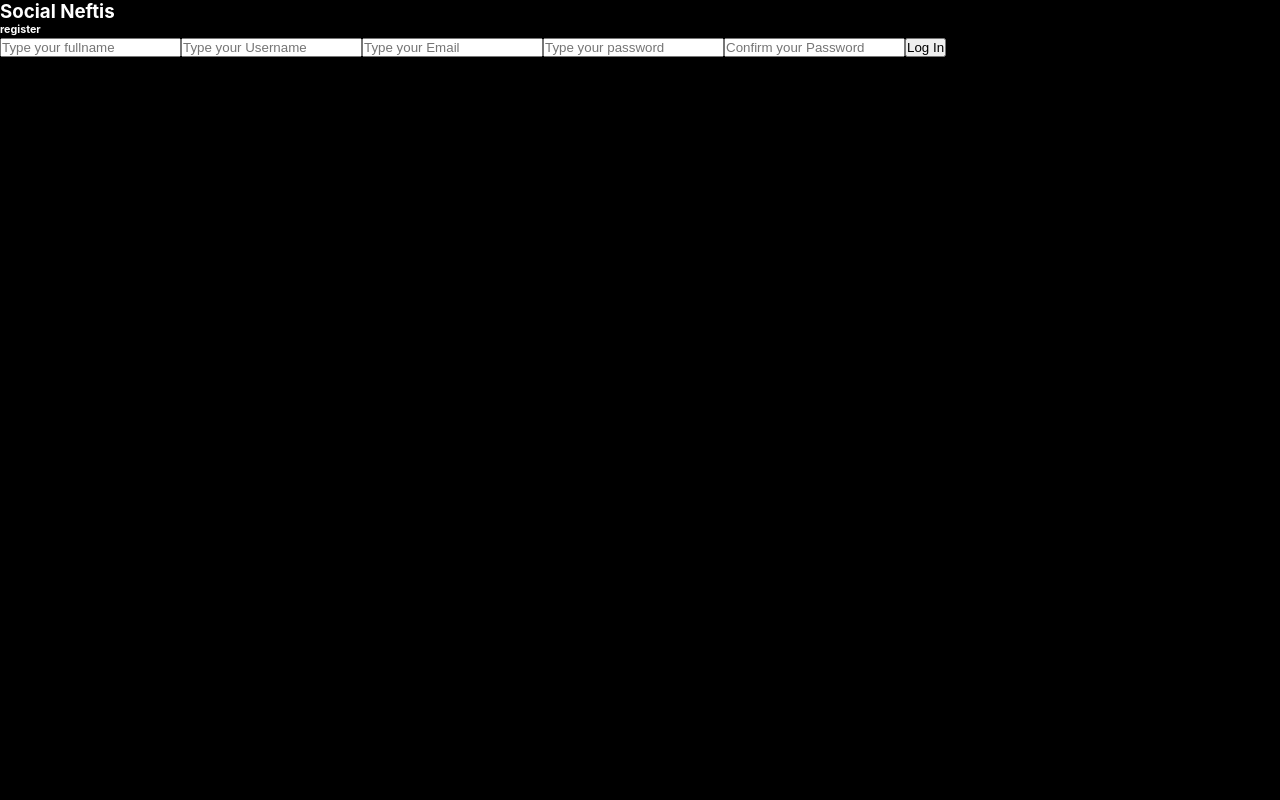
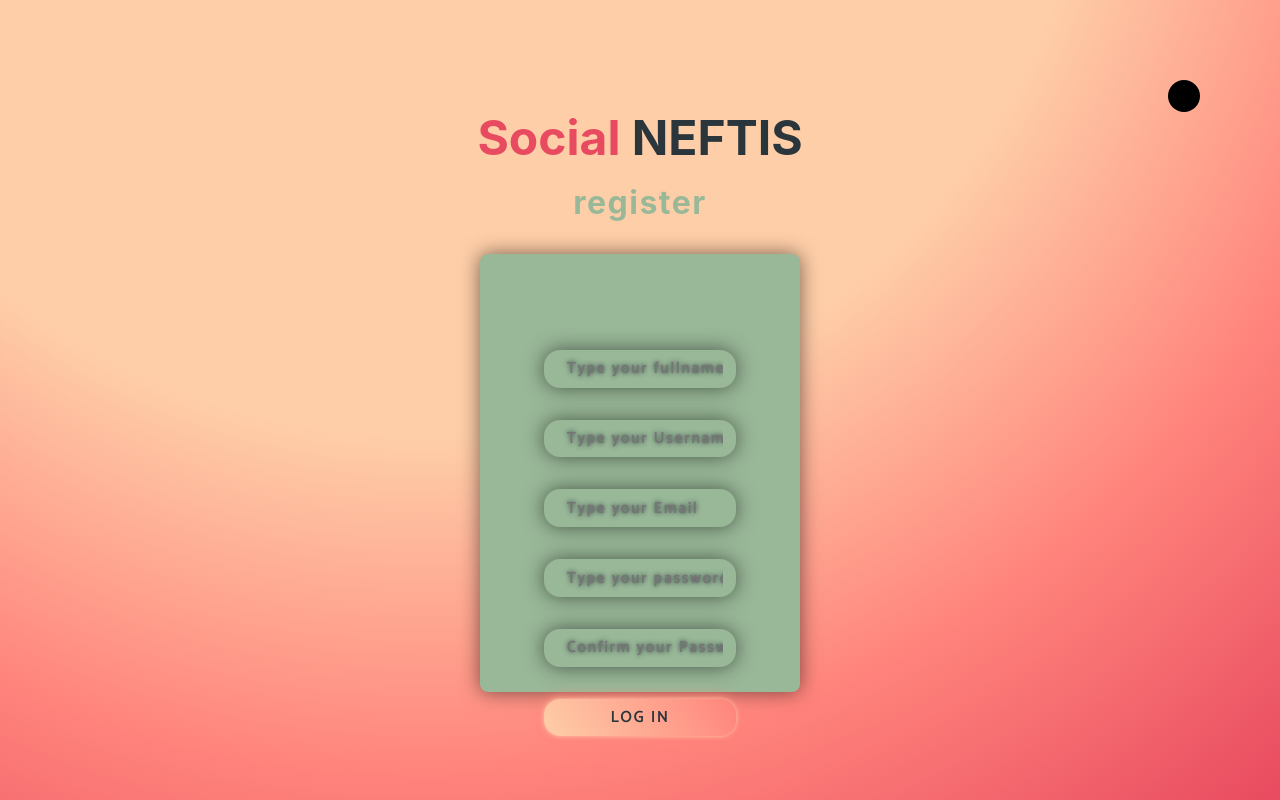
Before and after one commit to ElideZavala/RedSocial-Neftis, a React app in the folder neftis/: page /register in a window 1280 px wide. Built offline with nearby package versions, Linux system fonts and the light colour scheme.

Commit message:
register style

```diff
--- a/neftis/src/App.js
+++ b/neftis/src/App.js
@@ -9,7 +9,7 @@ import NotFound from './pages/NotFound';
 
 function App() {
   return (
-    <div className="App light">
+    <div className="App light"> {/* Colocar el thema Dark o light*/}
       <Router>
         <Switch>
           {/* // Nombre de la ruta se llamada register. */}
--- a/neftis/src/pages/Login.js
+++ b/neftis/src/pages/Login.js
@@ -5,7 +5,7 @@ const Login = () => {
 	const [password, setPassword] = useState('')
 
   return (
-    <div className="login dark"> {/* Colocar el thema Dark */}
+    <div className="login">
 		<div className="login__theme"></div>
       <h3 className="login__header">Social <span>Neftis</span></h3>
 		<h6 className="login__subheader">Login</h6>
--- a/neftis/src/pages/Register.js
+++ b/neftis/src/pages/Register.js
@@ -8,28 +8,28 @@ const Register = () => {
 	const [confirmPassword, setConfirmPassword] = useState('')
 
   return (
-	<div className="register dark"> {/* Colocar el thema Dark */}
+	<div className="register "> {/* Colocar el thema Dark */}
 	<div className="register__theme"></div>
 	<h3 className="register__header">Social <span>Neftis</span></h3>
 	<h6 className="register__subheader">register</h6>
 	<div className="register__data">
 		<form className="register__data--form">
 			<input
-				className="register__data--form__email"
+				className="register__data--form__fullname"
 				type="text"
 				value={fullname}
 				onChange={(e)=> setFullname(e.target.fullname)}
 				placeholder="Type your fullname">
 			</input>
 			<input
-				className="register__data--form__password"
+				className="register__data--form__username"
 				type="text"
 				value={username}
 				onChange={(e)=> setUsername(e.target.username)}
 				placeholder="Type your Username">
 			</input>
 			<input
-				className="register__data--form__password"
+				className="register__data--form__email"
 				type="email"
 				value={email}
 				onChange={(e)=> setEmail(e.target.email)}
@@ -43,8 +43,8 @@ const Register = () => {
 				placeholder="Type your password">
 			</input>
 			<input
-				className="register__data--form__password"
-				type="confirmPassword"
+				className="register__data--form__confirmPassword"
+				type="password"
 				value={confirmPassword}
 				onChange={(e)=> setConfirmPassword(e.target.confirmPassword)}
 				placeholder="Confirm your Password">
--- a/neftis/src/styles/App.scss
+++ b/neftis/src/styles/App.scss
@@ -5,3 +5,35 @@
 @import "3.utilities";
 @import "4.login";
 @import "5.register";
+
+// **-**-**-**-**-**-**-**-**-** Extend **-**-**-**-**-**-**-**-**-**-**
+%theme {
+	position: absolute;
+	top: 5rem;
+	right: 5rem;
+	width: 2rem;
+	height: 2rem;
+	border-radius: 50%;
+	background-color: black;
+	cursor: pointer;
+}
+
+%input {
+	background: transparent;
+	box-shadow: 0 0 20px rgba(0, 0, 0, 0.543);
+	font-weight: 700;
+	letter-spacing: 2px;
+	text-indent: 10px;
+	text-shadow: 0 0 5px var(--color-text);
+}
+
+%inputBtn {
+	border: none;
+	outline: none;
+	font-family: 'Catamaran', sans-serif;
+	font-size: 1.2vw;
+	letter-spacing: 2px;
+	border-radius:  1rem;
+	color: var(--color-text);
+	padding: .5vw 1vw;
+}
--- a/neftis/src/styles/_4.login.scss
+++ b/neftis/src/styles/_4.login.scss
@@ -51,14 +51,7 @@
 	}
 
 	&__theme {
-		position: absolute;
-		top: 5rem;
-		right: 5rem;
-		width: 2rem;
-		height: 2rem;
-		border-radius: 50%;
-		background-color: black;
-		cursor: pointer;
+		@extend %theme;
 
 		// &::before {
 		// 	position: absolute;
@@ -107,30 +100,18 @@
 			&__email,
 			&__password,
 			&__button {
-				border: none;
-				outline: none;
-				font-family: 'Catamaran', sans-serif;
-				font-size: 1.2vw;
-				letter-spacing: 2px;
-				border-radius:  1rem;
-				color: var(--color-text);
-				padding: .5vw 1vw;
+				@extend %inputBtn;
 			}
 
 			&__email,
 			&__password {
-				background: transparent;
-				box-shadow: 0 0 20px rgba(0, 0, 0, 0.543);
-				font-weight: 700;
-				letter-spacing: 2px;
-				text-indent: 10px;
-				// margin:0 2rem ;
+				@extend %input;
 			}
 
 
 
 			&__button {
-				font-weight: 700;
+				font-weight: 800;
 				text-transform: uppercase;
 				cursor: pointer;
 				background: linear-gradient(60deg, var(--color-quinary), var(--color-tertiary));
--- a/neftis/src/styles/_5.register.scss
+++ b/neftis/src/styles/_5.register.scss
@@ -0,0 +1,138 @@
+.register {
+	display: flex;
+	align-items: center;
+	justify-content: center;
+	flex-direction: column;
+	font-display: column;
+	height: 100vh;
+	max-width: 100%;
+	background-image: radial-gradient(circle at 0% 0%, var(--color-quinary) 50%, var(--color-tertiary) 75%, var(--color-secondary) 100%);
+	animation: 2s linear 0s infinite alternate-reverse background;
+
+	@keyframes background {
+		10% {
+			background-image: radial-gradient(circle at 0% 0%, var(--color-quinary) 50%, var(--color-tertiary) 75%, var(--color-secondary) 100%);
+		}
+		20% {
+			background-image: radial-gradient(circle at 9.64% -7.24%, var(--color-quinary) 50%, var(--color-tertiary) 75%, var(--color-secondary) 100%);
+		}
+
+		30% {
+			background-image: radial-gradient(circle at 12.12% -9.09%, var(--color-quinary) 50%, var(--color-tertiary) 75%, var(--color-secondary) 100%);;
+		}
+
+		40% {
+			background-image: radial-gradient(circle at 15.82% -14.45%, var(--color-quinary) 50%, var(--color-tertiary) 75%, var(--color-secondary) 100%);
+		}
+
+		50% {
+			background-image: radial-gradient(circle at 18.72% -19.64%, var(--color-quinary) 50%, var(--color-tertiary) 75%, var(--color-secondary) 100%);
+		}
+
+		60% {
+			background-image: radial-gradient(circle at 21.84% -17.44%, var(--color-quinary) 50%, var(--color-tertiary) 75%, var(--color-secondary) 100%);
+		}
+
+		70% {
+			background-image: radial-gradient(circle at 24% -20.71%, var(--color-quinary) 50%, var(--color-tertiary) 75%, var(--color-secondary) 100%);
+		}
+
+		80% {
+			background-image: radial-gradient(circle at 27.28% -23.64%, var(--color-quinary) 50%, var(--color-tertiary) 75%, var(--color-secondary) 100%);
+		}
+
+		90% {
+			background-image: radial-gradient(circle at 30.3% -26.3%, var(--color-quinary) 50%, var(--color-tertiary) 75%, var(--color-secondary) 100%);
+		}
+
+		100% {
+			background-image: radial-gradient(circle at 33.18% -29.45%, var(--color-quinary) 50%, var(--color-tertiary) 75%, var(--color-secondary) 100%);
+		}
+	}
+
+	&__theme {
+		@extend %theme;
+
+		// &::before {
+		// 	position: absolute;
+		// 	content: "";
+		// 	display: flex;
+		// 	align-items: center;
+		// 	justify-content: center;
+		// 	width: 5rem;
+		// 	height: 5rem;
+		// 	border-radius: 50%;
+		// 	border: .5px solid black;
+		// }
+	}
+
+	&__header {
+		font-size: 3rem;
+		color: var(--color-secondary);
+
+		span {
+			text-transform: uppercase;
+			color: var(--color-primary);
+		}
+	}
+
+	&__subheader {
+		font-size: 2rem;
+		padding: 1rem;
+		margin-bottom: 1rem;
+		letter-spacing: 1.5px;
+		color: var(--color-quaternary);
+	}
+
+	&__data {
+		&--form {
+			display: flex;
+			flex-direction: column;
+			justify-content: space-around;
+			background-color: var(--color-quaternary);
+			box-shadow: 0 0 20px rgba(0, 0, 0, 0.543);
+			border-radius: 8px;
+			height: calc(5rem + 28vw);
+			min-width: 25vw;
+			padding: 4rem;
+
+
+			&__fullname,
+			&__username,
+			&__email,
+			&__password,
+			&__confirmPassword,
+			&__button {
+				@extend %inputBtn;
+				margin-top: 2rem;
+			}
+
+			&__fullname,
+			&__username,
+			&__email,
+			&__password,
+			&__confirmPassword {
+				@extend %input;
+			}
+
+
+
+			&__button {
+				font-weight: 800;
+				text-transform: uppercase;
+				cursor: pointer;
+				background: linear-gradient(60deg, var(--color-quinary), var(--color-tertiary));
+				box-shadow: 0 0 5px var(--color-quinary), 0 0 15px var(--color-tertiary);
+				transition: background .5s ease-in-out;
+				transition: box-shadow .5s ease-in-out;
+
+				&:hover {
+					background: linear-gradient(60deg, var(--color-secondary), var(--color-primary));
+					box-shadow: 0 0 5px var(--color-secondary), 0 0 15px var(--color-primary);
+					color: var(--color-text2);
+				}
+			}
+		}
+
+	}
+}
```
